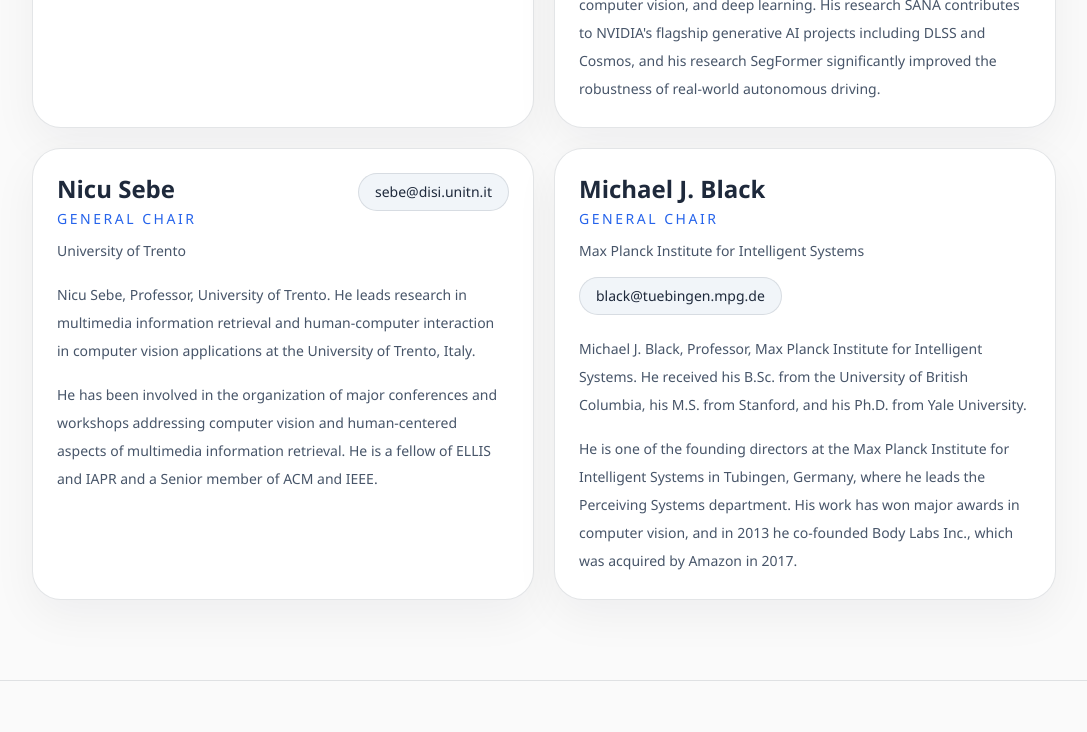
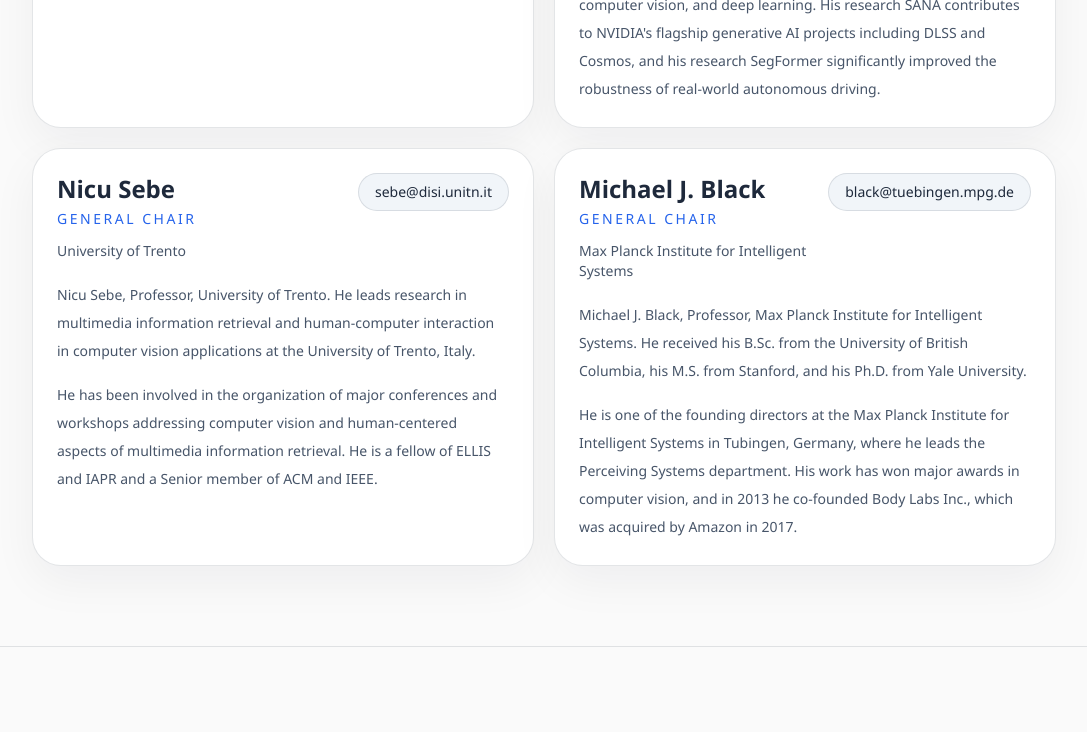
Before and after one commit to hvg-workshop/workshop2026, a React (Vite) app: page /#workshop-schedule in a window 1280 px wide. Shown: the part 4905-5637 px from the top of the page, without its empty margins (96-1183 px from the left). Built offline with nearby package versions, Linux system fonts and the light colour scheme.

Commit message:
fix: 修复委员会邮箱胶囊右上角对齐

```diff
--- a/src/components/committee-section.jsx
+++ b/src/components/committee-section.jsx
@@ -10,10 +10,10 @@
         {committee.members.map((member) => (
           <article
             key={`${member.name}-${member.email}`}
-            className="rounded-[1.8rem] border border-[var(--color-line)] bg-white p-6 shadow-[0_16px_45px_rgba(15,23,42,0.05)]"
+            className="relative rounded-[1.8rem] border border-[var(--color-line)] bg-white p-6 shadow-[0_16px_45px_rgba(15,23,42,0.05)]"
           >
-            <div className="flex flex-wrap items-start justify-between gap-4">
-              <div>
+            <div>
+              <div className="pr-0 sm:pr-44">
                 <h3 className="text-2xl font-semibold text-[var(--color-text)]">{member.name}</h3>
                 <p className="mt-1 text-sm font-medium uppercase tracking-[0.18em] text-[var(--color-primary)]">
                   {member.role}
@@ -23,7 +23,8 @@
               {/^[^\s@]+@[^\s@]+\.[^\s@]+$/.test(member.email) ? (
                 <a
                   href={`mailto:${member.email}`}
-                  className="rounded-full border border-[var(--color-line)] bg-[var(--color-soft)] px-4 py-2 text-sm font-medium text-[var(--color-text)] transition hover:border-[rgba(37,99,235,0.24)] hover:text-[var(--color-primary)]"
+                  // 将邮箱胶囊固定在卡片右上角，避免长单位信息把它挤到下一行。
+                  className="absolute right-6 top-6 rounded-full border border-[var(--color-line)] bg-[var(--color-soft)] px-4 py-2 text-sm font-medium text-[var(--color-text)] transition hover:border-[rgba(37,99,235,0.24)] hover:text-[var(--color-primary)]"
                 >
                   {member.email}
                 </a>
```
Also changed, not shown: 1 other file (tests, documents, lock files or other folders).
